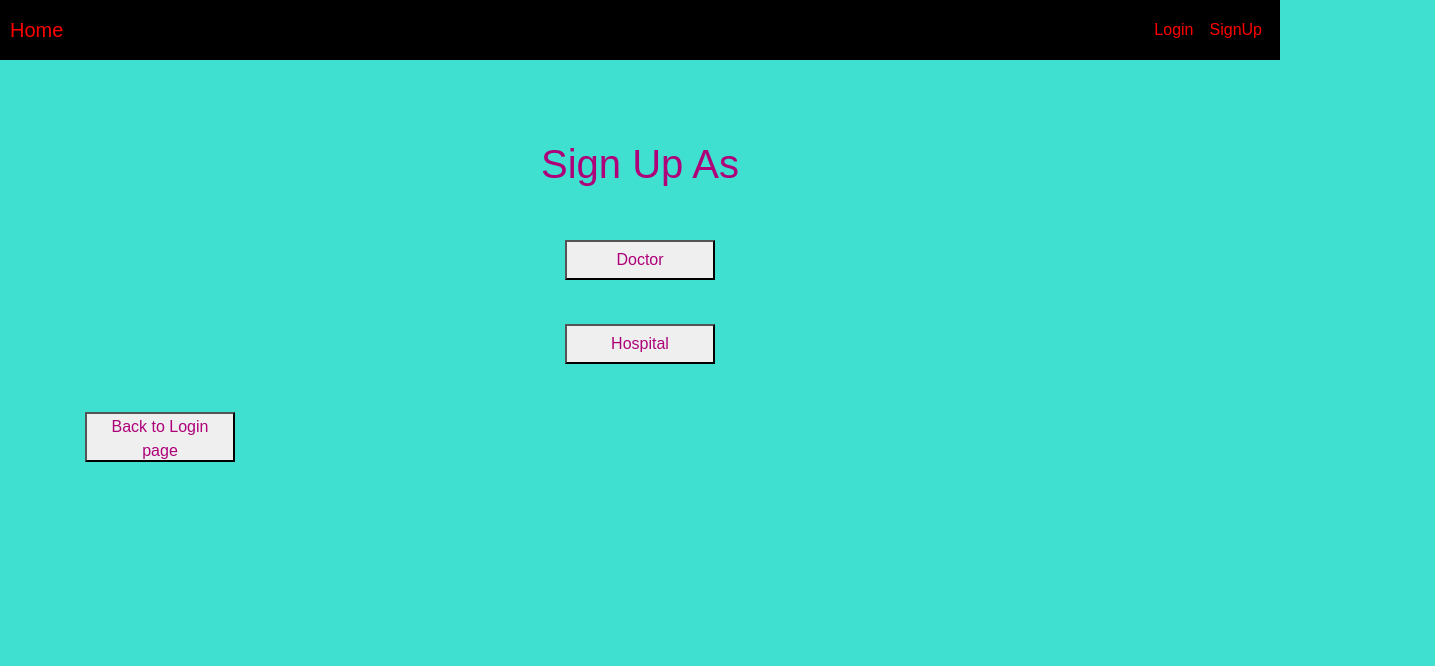
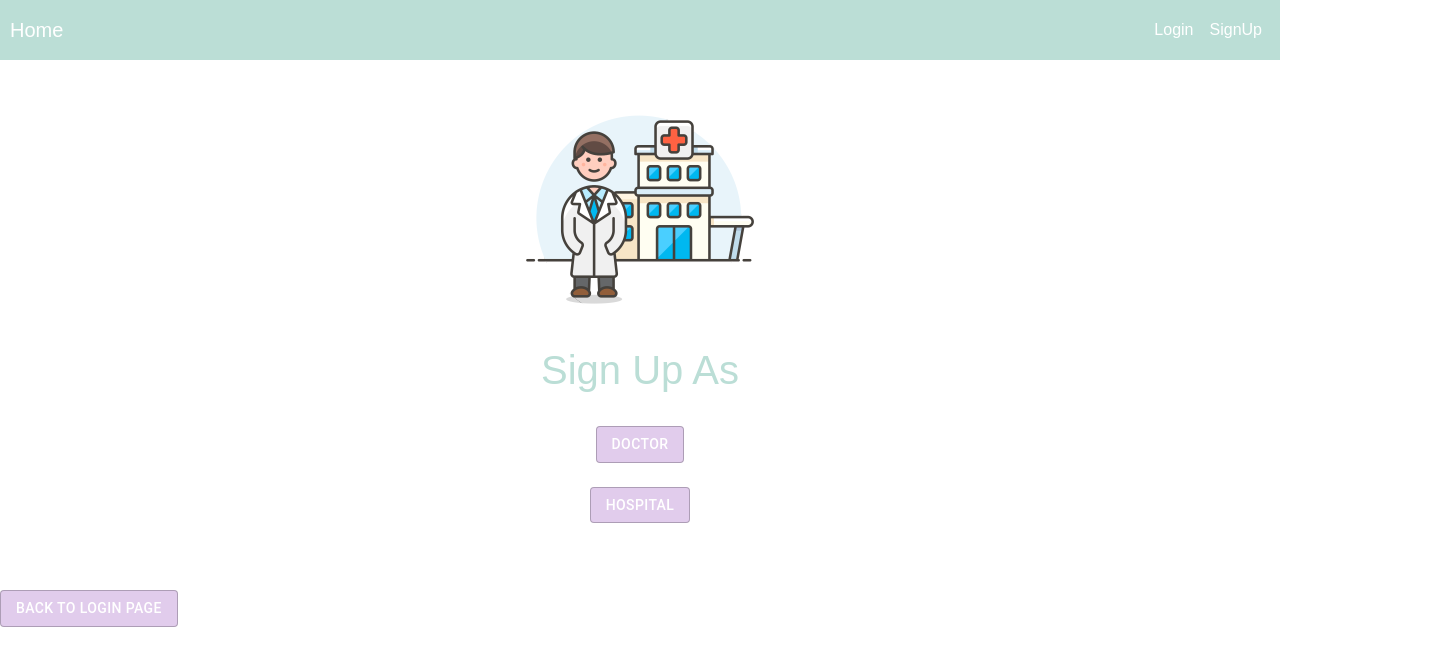
Before and after one commit to MohammadHijaz/Tabeeb-schedule, a React (Create React App) app: page /SignUp in a window 1280 px wide. Shown: the top 666 px of the page, 1435 px wide, since content can reach past the window. Built offline with nearby package versions, Linux system fonts and the light colour scheme.

Commit message:
Fixed Styling, there's a problem in colour code

```diff
--- a/src/Screens/ColorCode.js
+++ b/src/Screens/ColorCode.js
@@ -35,26 +35,26 @@ class ColorCode extends Component {
                  <div className="container22">
                     <div className="column">
                         <div className="box">
-                            <Button color ="green" text="code Green" onClick={() => this.changePopUp("green","black","this is the green color code ")}/>
+                            <Button color ="#bbeaa6"  text="code Green" onClick={() => this.changePopUp("#bbeaa6" ,"black","this is the green color code ")}/>
                         </div>
                         <div className="box">
-                            <Button color="red" text="code Red" onClick={() => this.changePopUp("red","black","this is the red color code ")}/>
+                            <Button color="#ff8080" text="code Red" onClick={() => this.changePopUp("#ff8080","black","this is the red color code ")}/>
                         </div>
 
                         <div className="box">
-                            <Button color="Blue" text="code Blue" onClick={() => this.changePopUp("blue","white","this is the blue color code ")}/>
+                            <Button color="#60a9a6" text="code Blue" onClick={() => this.changePopUp("#60a9a6","white","this is the blue color code ")}/>
                         </div>
 
                     </div>
                     <div className="column">
                         <div className="box">
-                            <Button color="yellow" text="code yellow" textColor="black" onClick={() => this.changePopUp("yellow","black","this is the yellow color code ")}/>
+                            <Button color="#f0f696" text="code yellow" textColor="black" onClick={() => this.changePopUp("#f0f696","black","this is the yellow color code ")}/>
                         </div>
                         <div className="box">
-                            <Button color="black" text="code Black" onClick={() => this.changePopUp("black","white","this is the black color code ")}/>
+                            <Button color="#52524e" text="code Black" onClick={() => this.changePopUp("#52524e","white","this is the black color code ")}/>
                         </div>
                         <div className="box">
-                            <Button color="purple" text="code purple" onClick={() => this.changePopUp("purple","white","this is the purple color code ")}/>
+                            <Button color="#cca8e9" text="code purple" onClick={() => this.changePopUp("#cca8e9","white","this is the purple color code ")}/>
                         </div>
                     </div>
                 </div>
--- a/src/Screens/LogInAsDr.js
+++ b/src/Screens/LogInAsDr.js
@@ -1,9 +1,9 @@
 import React, { Component } from "react";
 import MuiThemeProvider from "material-ui/styles/MuiThemeProvider";
-import AppBar from "material-ui/AppBar";
 import TextField from "material-ui/TextField";
 import styles from 'styled-components';
-import RaisedButton from "material-ui/RaisedButton";
+import Button from '@material-ui/core/Button';
+import { withStyles } from "@material-ui/core/styles";
 const Container = styles.div `
   display : flex;
   align-items: center;
@@ -14,6 +14,7 @@ const Container = styles.div `
   width : 100%;
   padding : 10px;
 }
+
 `
 export class LoginAsDr extends Component {
   state = {
@@ -27,13 +28,15 @@ export class LoginAsDr extends Component {
     });
   };
 
+
   render() {
     return (
     <Container>
       <MuiThemeProvider>
         <React.Fragment>
-          <AppBar title="Log In As A Dr" />
+
           <TextField
+            inputProps={{ style: { color: 'white'}}}
             hintText="enter your name"
             floatingLabelText="first name"
             onChange={this.handlechange("firstName")}
@@ -42,6 +45,7 @@ export class LoginAsDr extends Component {
           <br />
 
           <TextField
+            inputProps={{ style: { color: 'white'}}}
             hintText="enter your email"
             floatingLabelText="email"
             onChange={this.handlechange("email")}
@@ -49,6 +53,7 @@ export class LoginAsDr extends Component {
           />
           <br />
           <TextField
+            inputProps={{ style: { color: 'white'}}}
             hintText="enter your password"
             floatingLabelText="password"
             type="password"
@@ -56,14 +61,7 @@ export class LoginAsDr extends Component {
             defaultValue={this.state.password}
           />
           <br />
-          <RaisedButton
-            label="next"
-            primary={true}
-            style={{margin : 15}}
-            onClick={() => {
-
-            }}
-          />
+          <Button variant="outlined" style={{color : 'white', backgroundColor : '#e1ccec'}}  >Log In</Button>
         </React.Fragment>
       </MuiThemeProvider>
     </Container>
--- a/src/Screens/Login.js
+++ b/src/Screens/Login.js
@@ -1,27 +1,29 @@
 import React, { Component } from 'react'
-import "../css/Login.css";
 import Doc from "../Images/doc.png";
+import Button from '@material-ui/core/Button';
+
 class Login extends Component {
   render() {
     return (
-      <div className="container">
+      <div className='container'>
         <div>
-          <img src={Doc} alt="doc"/>
+          <img src={Doc} alt="doc" />
         </div>
+        <h1 style= {{color:'#bbded6'}}> Login as</h1>
+        <a href="LoginDr">
+          <Button variant="outlined" style={{color : 'white', backgroundColor : '#e1ccec'}}>Doctor</Button>
+        </a>
+        <br /><br />
+        <a href="LoginHl">
+          <Button variant="outlined" style={{color : 'white', backgroundColor : '#e1ccec'}}>Hospital</Button>
 
-
-        <h1 className='primary'> Login as</h1>
-        <a href="LoginDr">
-            <button className="Doc">Doctor</button>
         </a>
-        <br/><br/>
-        <a href="LoginHl">
-            <button className="Doc">Hospital</button>
-        </a>
-        <h3 className="text" > Don't have an account?</h3>
-        <a href="SignUp">
-            <button className="button">Click me!</button>
-        </a>
+        <div style= {{position:'absolute', left:0 ,top: 450}}>
+          <h3 style= {{color:'#bbded6'}} > Don't have an account?</h3>
+          <a href="SignUp">
+          <Button variant="outlined" style={{color : 'white', backgroundColor : '#e1ccec'}}  >Click me!</Button>
+          </a>
+        </div>
       </div>
     );
   }
--- a/src/Screens/LoginAsHl.js
+++ b/src/Screens/LoginAsHl.js
@@ -1,9 +1,8 @@
 import React, { Component } from "react";
 import MuiThemeProvider from "material-ui/styles/MuiThemeProvider";
-import AppBar from "material-ui/AppBar";
 import TextField from "material-ui/TextField";
 import styles from 'styled-components';
-import RaisedButton from "material-ui/RaisedButton";
+import Button from '@material-ui/core/Button';
 const Container = styles.div `
   display : flex;
   align-items: center;
@@ -30,7 +29,6 @@ export class FormUserDetails extends Component {
     <Container>
       <MuiThemeProvider>
         <React.Fragment>
-          <AppBar title="Log In As A Hospital" />
           <TextField
             hintText="enter your hospital's code"
             floatingLabelText="hospital's code"
@@ -46,14 +44,7 @@ export class FormUserDetails extends Component {
             defaultValue={this.state.password}
           />
           <br />
-          <RaisedButton
-            label="next"
-            primary={true}
-            style={{margin : 15}}
-            onClick={() => {
-
-            }}
-          />
+          <Button variant="outlined" style={{color : 'white', backgroundColor : '#e1ccec'}}  >Log In</Button>
         </React.Fragment>
       </MuiThemeProvider>
     </Container>
--- a/src/Screens/Navigationbar.js
+++ b/src/Screens/Navigationbar.js
@@ -3,18 +3,18 @@ import {Nav,Navbar} from 'react-bootstrap';
 import styles from 'styled-components';
 const Container = styles.div`
 .navbar {
-  background-color : black;
+  background-color : #bbded6;
   padding : 10px
 }
 .navbar-brand {
   position : realtive;
-  color : red;
+  color : white;
   .text1 {
     visibility: hidden;
     font-size : 14px;
     width: 120px;
-    background-color: black;
-    color: white;
+    background-color: #bbded6;
+    color: black;
     padding-left: 10px;
     border-radius: 0px;
     top: -5px;
@@ -25,19 +25,19 @@ const Container = styles.div`
     visibility: visible;
   }
   &:hover {
-    color : blue;
+    color : white;
   }
 }
  .navbar-nav .nav-link {
-  color : red;
+  color : white;
   &:hover {
-    color : blue;
+    color : white;
   }
 }
 .navbar-nav .nav-link.active {
   color : white;
   &:hover {
-    color : blue;
+    color : white;
   }
 }
 `
--- a/src/Screens/SignUp.js
+++ b/src/Screens/SignUp.js
@@ -1,23 +1,29 @@
 import React, { Component } from 'react'
 import "../css/SignUp.css"
-
+import Button from '@material-ui/core/Button';
+import Doc from "../Images/doc.png";
 class SignUp extends Component {
   render() {
     return (
       <div className="container">
-        <h1 className='primary'> Sign Up As</h1>
+        <div>
+          <img src={Doc} alt="doc" />
+        </div>
+        <h1 style= {{color:'#bbded6'}}> Sign Up As</h1>
         <br/>
         <a href="SignUpDr">
-          <button className="Doc">Doctor</button>
+          <Button variant="outlined" style={{color : 'white', backgroundColor : '#e1ccec'}}>Doctor</Button>
         </a>
         <br/><br/>
         <a href="SignUpHl">
-          <button className="Doc">Hospital</button>
+          <Button variant="outlined" style={{color : 'white', backgroundColor : '#e1ccec'}}>Hospital</Button>
         </a>
         <br/><br/><br/>
+        <div style= {{position:'absolute', left:0 ,top: 500}}>
         <a href="/">
-          <button className="button">Back to Login page</button>
+          <Button variant="outlined" style={{color : 'white', backgroundColor : '#e1ccec'}}>Back to Login page</Button>
         </a>
+        </div>
       </div>
     );
   }
--- a/src/Screens/SignUpHl.js
+++ b/src/Screens/SignUpHl.js
@@ -1,8 +1,7 @@
 import React, { Component } from "react";
 import MuiThemeProvider from "material-ui/styles/MuiThemeProvider";
-import AppBar from "material-ui/AppBar";
 import TextField from "material-ui/TextField";
-import Button from '../Components/Button';
+import Button from '@material-ui/core/Button';
 import styles from 'styled-components';
 const Container = styles.div `
   display : flex;
@@ -31,7 +30,6 @@ export class SignUpHl extends Component {
   <Container>
     <MuiThemeProvider>
     <React.Fragment>
-    <AppBar title="Make an account for your hospital today !" />
     <TextField
     hintText="enter your hospital's name"
     floatingLabelText="Hospital's name"
@@ -54,11 +52,7 @@ export class SignUpHl extends Component {
     />
     <br />
     <a href="CodeGen">
-    <Button
-    text="Join"
-    color = "red"
-
-    />
+    <Button variant="outlined" style={{color : 'white', backgroundColor : '#e1ccec'}}  >Join</Button>
     </a>
     </React.Fragment>
     </MuiThemeProvider>
--- a/src/css/ColorCode.css
+++ b/src/css/ColorCode.css
@@ -1,14 +1,11 @@
-.container22 {
-  display: flex;
-  flex:  1;
-  flex-direction: row-reverse;
-  background-color: turquoise;
-  align-items: center;
-  justify-content: space-evenly;
-  position : relative;
+.container {
+  position: absolute;
+  max-width: 104101041041vh;
+  max-height: 100000000000410914941vh;
   height: 100%;
-  margin-top: 300px;
-}
+  text-align: center;
+  margin-top: 30px;
+  }
 .column {
     display: flex;
 
--- a/src/css/Login.css
+++ b/src/css/Login.css
@@ -2,37 +2,38 @@ body {
   margin: 0;
   padding: 0;
   font-family: sans-serif;
-    background-color: turquoise;
+  background-color:white;
 }
 
 
 .container {
+  position: absolute;
+  max-width: 104101041041vh;
+  max-height: 100000000000410914941vh;
+  height: 100%;
   text-align: center;
   margin-top: 30px;
-
-
   }
 
 
 .primary{
-    color:rgb(173, 0, 121)
+  color: white
 }
 .Doc{
   width: 150px;
   height: 40px;
-    color: rgb(173, 0, 121);
+  color: white
 }
 
 
 .text{
   text-align:left ;
-    color: beige;
+  color: white;
   font-size: 17px;
 
 }
 .button{
  margin-right:1200px;
-   width: 100px;
-   height: 40px;
-   color: rgb(173, 0, 121);
+
+
 }
--- a/src/css/SignUp.css
+++ b/src/css/SignUp.css
@@ -2,14 +2,16 @@ body {
   margin: 0;
   padding: 0;
   font-family: sans-serif;
-    background-color: turquoise;
+  background-color: white;
 }
 
 .container {
+  position: absolute;
+  max-width: 104101041041vh;
+  max-height: 100000000000410914941vh;
+  height: 100%;
   text-align: center;
   margin-top: 30px;
-
-
   }
 
 
```
Lines whose indentation alone changed are shown as unchanged.
